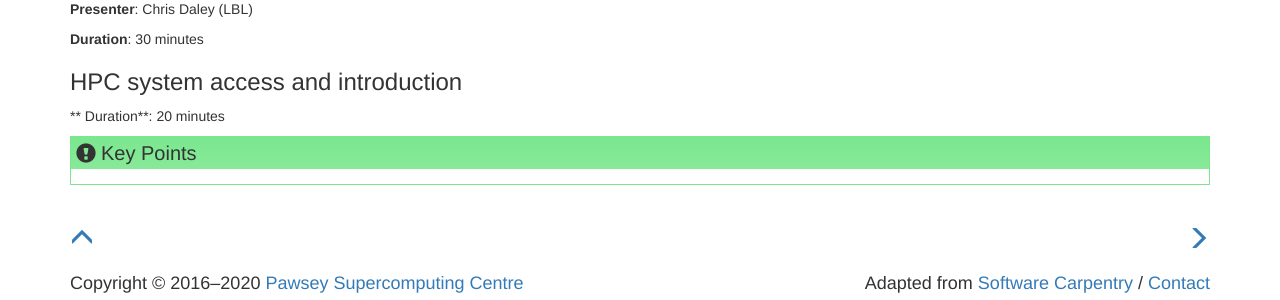
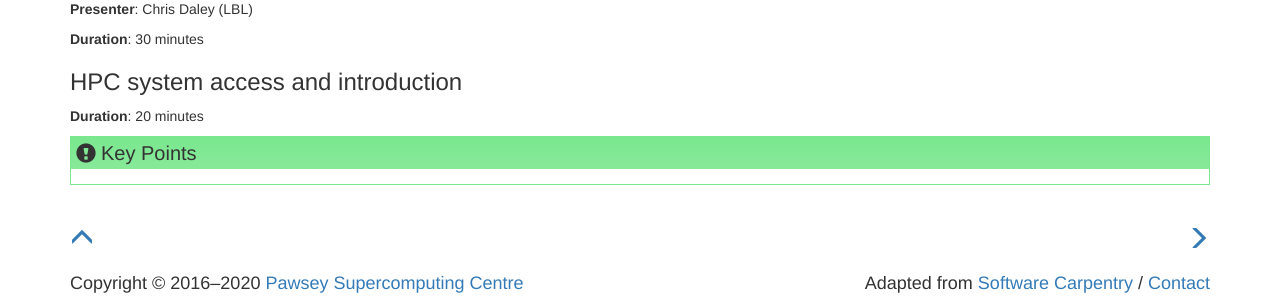
Before and after one commit to mcytowski/Laplace-GPU-Offload, a Jekyll site: the page built from _episodes/01-talks.md, in a window 1280 px wide. Shown: the part 653-953 px from the top of the page. Built offline with Jekyll 4.4.1, drawn with Linux system fonts in a browser that asks for light colours.

Commit message:
removing all in one

```diff
--- a/_episodes/01-talks.md
+++ b/_episodes/01-talks.md
@@ -29,4 +29,4 @@
 
 ### HPC system access and introduction
 
-** Duration**: 20 minutes
+**Duration**: 20 minutes
--- a/_includes/navbar.html
+++ b/_includes/navbar.html
@@ -47,8 +47,9 @@
             {% for episode in site.episodes %}
             <li><a href="{{ page.root }}{{ episode.url }}">{{ episode.title }}</a></li>
             {% endfor %}
-	    <li role="separator" class="divider"></li>
+<!--	    <li role="separator" class="divider"></li>
             <li><a href="{{ page.root }}{% link aio.md %}">All in one page (Beta)</a></li>
+-->
           </ul>
         </li>
 	{% endif %}
```
